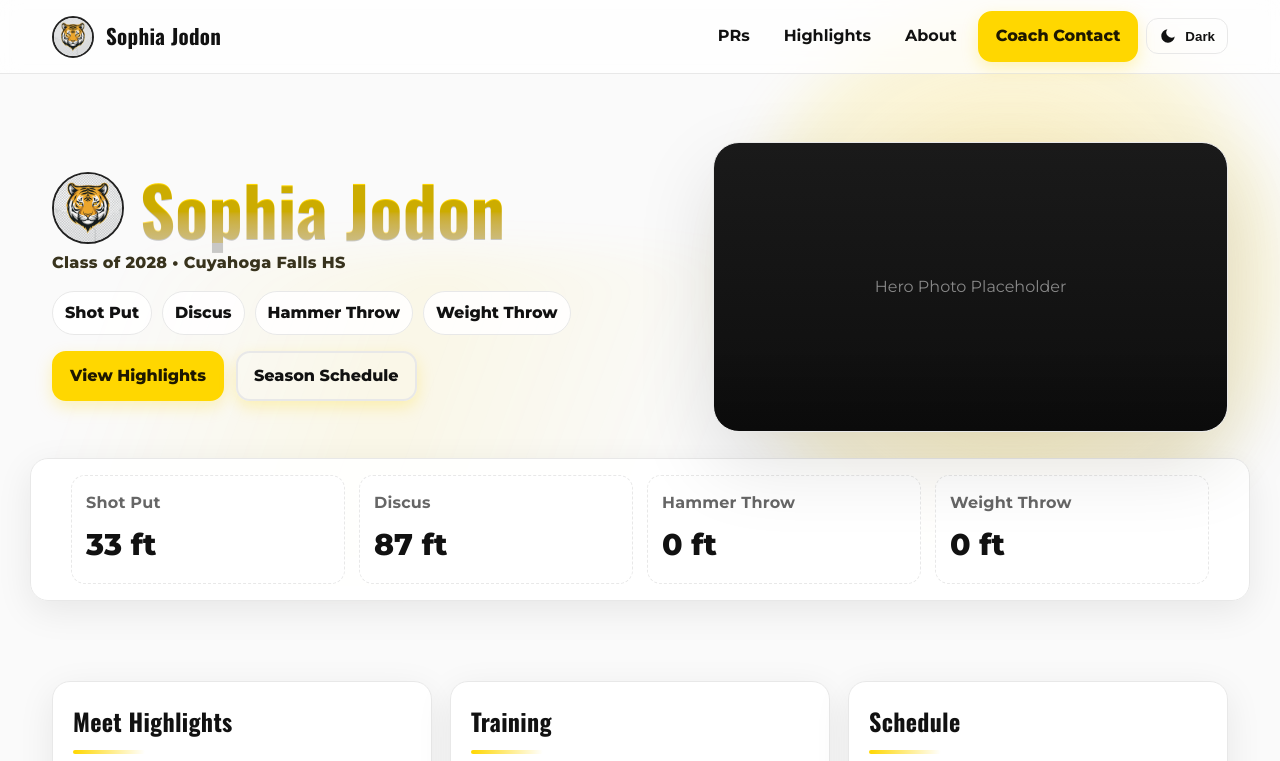
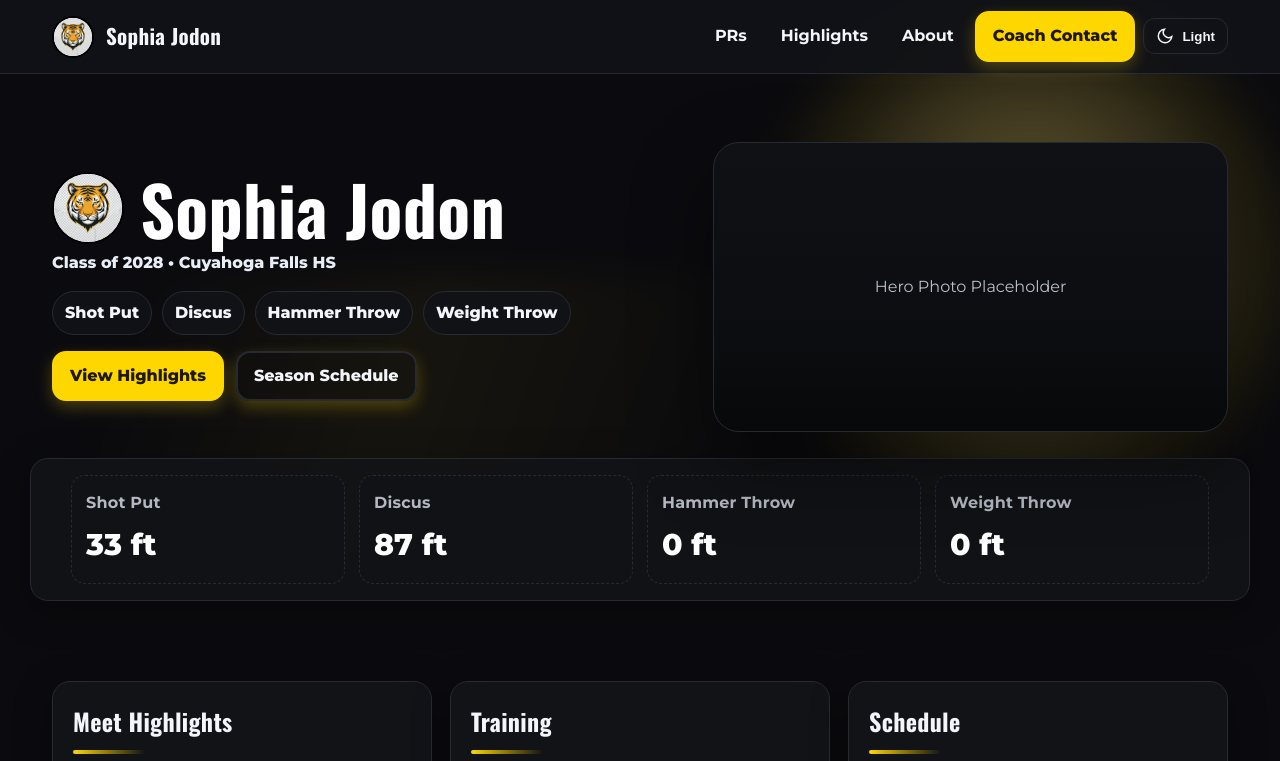
Before and after one commit to bjodon2137/sophiajodon.com, a plain HTML site: page index.html in a window 1280 px wide. Both pictures are taken after a click on the button "Dark". Shown: the top 761 px of the page. Drawn offline with nearby package versions, Linux system fonts and the light colour scheme.

Commit message:
Update index.html

```diff
--- a/index.html
+++ b/index.html
@@ -5,7 +5,7 @@
   <meta name="viewport" content="width=device-width, initial-scale=1"/>
   <title>Sophia Jodon — Throws (Class of 2028)</title>
   <meta name="description" content="Recruiting page for Sophia Jodon — Shot Put, Discus, Hammer, Weight Throw. PRs, highlights, schedule, coach contact.">
-  <meta name="theme-color" content="#0a0a0a">
+  <meta name="theme-color" content="#0b0b0f">
   <link rel="canonical" href="https://sophiajodon.com">
 
   <!-- Social cards -->
@@ -24,31 +24,36 @@
   <link rel="icon" type="image/png" href="/assets/tiger.png">
 
   <style>
-    /* ========== THEME TOKENS ========== */
+    /* ===== THEME TOKENS (Light default) ===== */
     :root{
       --gold:#FFD700;
       --gold-ink:#1e1800;
-      --black:#0a0a0a; /* deep charcoal for smoother rendering */
-      --ink:#101010;
-      --bg:#0c0c0c;
-      --card:#121212;
-      --muted:#a7a7a7;
-      --line:#242424;
+
+      /* Light */
+      --bg:#fafafa;
+      --card:#ffffff;
+      --ink:#121212;
+      --muted:#555;
+      --line:#e6e8ee;
+
       --radius:18px;
       --radius-lg:26px;
+      --shadow-xl:0 30px 80px rgba(0,0,0,.12);
+      --shadow:0 10px 36px rgba(0,0,0,.08);
+      --shadow-sm:0 4px 14px rgba(0,0,0,.06);
+      --max:1220px;
+      --nav-h:74px;
+    }
+    /* Dark overrides */
+    [data-theme="dark"]{
+      --bg:#0b0b0f;
+      --card:#121317;
+      --ink:#f3f5fa;
+      --muted:#b3b8c2;
+      --line:#262a33;
       --shadow-xl:0 30px 80px rgba(0,0,0,.45);
       --shadow:0 10px 36px rgba(0,0,0,.35);
       --shadow-sm:0 4px 14px rgba(0,0,0,.25);
-      --max:1220px;
-      --nav-h:74px;
-    }
-    /* Light mode */
-    [data-theme="light"]{
-      --bg:#fafafa; --card:#ffffff; --ink:#111;
-      --muted:#666; --line:#e8e8e8;
-      --shadow-xl:0 30px 80px rgba(0,0,0,.12);
-      --shadow:0 10px 36px rgba(0,0,0,.08);
-      --shadow-sm:0 4px 14px rgba(0,0,0,.06);
     }
 
     *{box-sizing:border-box}
@@ -62,29 +67,26 @@
     a{color:inherit; text-decoration:none}
     h1,h2,h3,.brand .name{font-family:Oswald, Montserrat, system-ui, sans-serif; letter-spacing:.3px}
 
-    /* ========== UTILS ========== */
     .wrap{max-width:var(--max); margin:auto; padding:0 22px}
     section{scroll-margin-top:calc(var(--nav-h) + 12px)}
 
-    /* ========== NAV ========== */
+    /* ===== NAV ===== */
     .nav{
       position:sticky; top:0; z-index:50; height:var(--nav-h);
-      backdrop-filter: saturate(1.2) blur(10px);
-      background:color-mix(in oklab, var(--card) 70%, transparent);
+      backdrop-filter:saturate(1.2) blur(8px);
+      background:color-mix(in oklab, var(--card) 92%, transparent);
       border-bottom:1px solid var(--line);
     }
     .nav .inner{
       height:100%; display:flex; align-items:center; justify-content:space-between; gap:16px;
     }
     .brand{display:flex; align-items:center; gap:12px}
-    .brand img{width:42px; height:42px; border-radius:50%; object-fit:contain; background:#fff; border:2px solid #000}
-    [data-theme="light"] .brand img{border-color:#222}
+    .brand img{width:42px; height:42px; border-radius:50%; object-fit:contain; background:#fff; border:2px solid #111}
+    [data-theme="dark"] .brand img{border-color:#000}
     .brand .name{font-weight:800; font-size:21px}
     .links{display:flex; align-items:center; gap:8px; flex-wrap:wrap}
-    .link{
-      padding:8px 12px; border-radius:12px; border:1px solid transparent; font-weight:700;
-    }
-    .link:hover{border-color:var(--line); background:color-mix(in oklab, var(--card) 80%, transparent)}
+    .link{padding:8px 12px; border-radius:12px; border:1px solid transparent; font-weight:700}
+    .link:hover{border-color:var(--line); background:color-mix(in oklab, var(--card) 85%, transparent)}
     .btn{
       display:inline-block; padding:10px 16px; border:2px solid var(--gold); color:var(--gold-ink);
       border-radius:14px; font-weight:900; background:var(--gold);
@@ -99,50 +101,49 @@
       display:inline-flex; align-items:center; gap:8px; padding:8px 12px; border-radius:12px;
       border:1px solid var(--line); background:transparent; color:var(--ink); font-weight:800; cursor:pointer;
     }
-    .toggle:hover{background:color-mix(in oklab, var(--card) 80%, transparent)}
+    .toggle:hover{background:color-mix(in oklab, var(--card) 85%, transparent)}
     .toggle svg{width:18px; height:18px}
 
-    /* ========== HERO ========== */
-    .hero{
-      position:relative; padding:68px 0 46px;
-      isolation:isolate;
-    }
+    /* ===== HERO ===== */
+    .hero{position:relative; padding:68px 0 46px; isolation:isolate}
     .bg-orb, .bg-stripe{
-      position:absolute; inset:auto; pointer-events:none; z-index:-1; filter:blur(20px);
-      opacity:.55; transform:translateZ(0);
+      position:absolute; inset:auto; pointer-events:none; z-index:-1; filter:blur(20px); opacity:.5; transform:translateZ(0);
       animation:float 18s ease-in-out infinite alternate;
     }
     .bg-orb{
-      width:860px; height:860px; border-radius:50%;
-      background:radial-gradient(closest-side, color-mix(in oklab, var(--gold) 75%, white) 0%, rgba(255,215,0,.25) 55%, transparent 70%);
+      width:820px; height:820px; border-radius:50%;
+      background:radial-gradient(closest-side, color-mix(in oklab, var(--gold) 75%, white) 0%, rgba(255,215,0,.18) 55%, transparent 70%);
       top:-220px; right:-160px;
     }
     .bg-stripe{
-      width:120vw; height:320px; left:-10vw; top:180px;
-      background:linear-gradient(110deg, transparent 0 15%, rgba(255,215,0,.14) 35%, transparent 55% 100%);
+      width:120vw; height:300px; left:-10vw; top:200px;
+      background:linear-gradient(110deg, transparent 0 15%, rgba(255,215,0,.10) 35%, transparent 60% 100%);
       animation-duration:24s;
     }
-    @keyframes float{to{transform:translate3d(0, -10px, 0)}}
+    @keyframes float{to{transform:translate3d(0, -12px, 0)}}
 
-    .hero-grid{
-      display:grid; gap:32px; align-items:center;
-      grid-template-columns:1.1fr .9fr;
-    }
+    .hero-grid{display:grid; gap:32px; align-items:center; grid-template-columns:1.1fr .9fr}
     @media (max-width:980px){ .hero-grid{grid-template-columns:1fr} }
 
     .title-row{display:flex; align-items:center; gap:16px}
-    .crest{width:72px; height:72px; border-radius:50%; background:#fff; border:2px solid #000; object-fit:contain}
-    [data-theme="light"] .crest{border-color:#222}
-    h1{
-      margin:0; font-size:clamp(36px,6vw,68px); line-height:1.02; font-weight:800;
-      background:linear-gradient(180deg, var(--gold) 0 55%, color-mix(in oklab, var(--gold), #ffffff) 100%);
+    .crest{width:72px; height:72px; border-radius:50%; background:#fff; border:2px solid #111; object-fit:contain}
+    [data-theme="dark"] .crest{border-color:#000}
+    h1{margin:0; font-size:clamp(36px,6vw,68px); line-height:1.02; font-weight:800}
+    /* Light: gold gradient headline; Dark: clean white for max readability */
+    :root h1{
+      background:linear-gradient(180deg, var(--gold) 0 55%, #fff 100%);
       -webkit-background-clip:text; background-clip:text; color:transparent; text-shadow:0 1px 0 rgba(0,0,0,.2);
     }
-    .sub{margin:6px 0 0; font-weight:800; color:color-mix(in oklab, var(--ink) 80%, var(--gold) 20%); letter-spacing:.3px}
+    [data-theme="dark"] h1{
+      background:none; color:#ffffff; text-shadow:0 1px 0 rgba(0,0,0,.6);
+    }
+    .sub{margin:6px 0 0; font-weight:800; color:#111}
+    [data-theme="dark"] .sub{color:#e9edf7}
+
     .chips{display:flex; flex-wrap:wrap; gap:10px; margin-top:14px}
     .chip{
       padding:8px 12px; border-radius:999px; border:1.5px solid var(--line);
-      background:color-mix(in oklab, var(--card) 86%, transparent); font-weight:800;
+      background:color-mix(in oklab, var(--card) 92%, transparent); font-weight:800; color:var(--ink);
     }
 
     .hero-cta{display:flex; gap:12px; margin-top:16px; flex-wrap:wrap}
@@ -150,30 +151,22 @@
     .media{
       border-radius:var(--radius-lg); overflow:hidden; border:1px solid var(--line); box-shadow:var(--shadow-xl);
       aspect-ratio:16/9; background:linear-gradient(180deg,#1a1a1a, #0e0e0e);
-      display:grid; place-items:center; color:#888; position:relative;
+      display:grid; place-items:center; color:#a6a6a6; position:relative;
     }
+    [data-theme="dark"] .media{background:linear-gradient(180deg,#0f1115,#0a0b0d); color:#b9bfcc}
     .media img{width:100%; height:100%; object-fit:cover; transform:scale(1.02)}
-    .media::after{
-      content:""; position:absolute; inset:0;
-      background:linear-gradient(180deg, transparent 70%, rgba(0,0,0,.25));
-    }
+    .media::after{content:""; position:absolute; inset:0; background:linear-gradient(180deg, transparent 70%, rgba(0,0,0,.25))}
 
-    /* ========== PR STRIP ========== */
-    .strip{
-      margin-top:26px; background:color-mix(in oklab, var(--card) 90%, transparent); border:1px solid var(--line);
-      border-radius:var(--radius); box-shadow:var(--shadow);
-    }
-    .strip .row{
-      display:grid; grid-template-columns:repeat(4,1fr); gap:14px; padding:16px 18px;
-    }
+    /* ===== PR STRIP ===== */
+    .strip{margin-top:26px; background:color-mix(in oklab, var(--card) 95%, transparent); border:1px solid var(--line); border-radius:var(--radius); box-shadow:var(--shadow)}
+    .strip .row{display:grid; grid-template-columns:repeat(4,1fr); gap:14px; padding:16px 18px}
     @media (max-width:920px){ .strip .row{grid-template-columns:repeat(2,1fr)} }
-    .pr{
-      padding:14px; border-radius:14px; border:1px dashed var(--line); background:color-mix(in oklab, var(--card) 80%, transparent);
-    }
+    .pr{padding:14px; border-radius:14px; border:1px dashed var(--line); background:color-mix(in oklab, var(--card) 88%, transparent)}
     .pr .label{font-weight:700; color:var(--muted); letter-spacing:.2px}
     .pr .value{font-weight:900; font-size:clamp(20px,3.2vw,30px); margin-top:4px}
+    [data-theme="dark"] .pr .value{color:#ffffff}
 
-    /* ========== SECTIONS ========== */
+    /* ===== SECTIONS ===== */
     .section{margin-top:34px}
     .grid{display:grid; gap:18px}
     .two{grid-template-columns:repeat(2,minmax(0,1fr))}
@@ -186,22 +179,15 @@
     }
     .card.reveal{transform:translateY(0); opacity:1}
     h2{margin:0 0 10px; font-size:24px; font-weight:900; color:var(--ink); position:relative}
-    h2::after{
-      content:""; display:block; width:72px; height:4px; margin-top:8px;
-      background:linear-gradient(90deg,var(--gold), transparent);
-      border-radius:999px;
-    }
+    h2::after{content:""; display:block; width:72px; height:4px; margin-top:8px; background:linear-gradient(90deg,var(--gold), transparent); border-radius:999px}
     .muted{color:var(--muted)}
     .list{margin:10px 0 0; padding-left:18px}
-    .media-box{
-      border:1px dashed var(--line); border-radius:14px; aspect-ratio:16/9; display:grid; place-items:center; color:var(--muted);
-      background:color-mix(in oklab, var(--card) 85%, transparent);
-    }
+    .media-box{border:1px dashed var(--line); border-radius:14px; aspect-ratio:16/9; display:grid; place-items:center; color:var(--muted); background:color-mix(in oklab, var(--card) 92%, transparent)}
 
-    /* ========== FOOTER ========== */
+    /* ===== FOOTER ===== */
     footer{margin:42px 0 26px; text-align:center; color:var(--muted)}
 
-    /* Accessibility focus */
+    /* Focus ring */
     :focus-visible{outline:3px solid var(--gold); outline-offset:3px}
   </style>
 </head>
@@ -221,7 +207,7 @@
         <a class="btn" href="#contact">Coach Contact</a>
         <button class="toggle" id="themeToggle" aria-label="Toggle theme">
           <svg id="themeIcon" viewBox="0 0 24 24" fill="currentColor" aria-hidden="true">
-            <path d="M12 3a1 1 0 0 1 1 1v1a1 1 0 1 1-2 0V4a1 1 0 0 1 1-1zm6.36 2.64a1 1 0 0 1 1.41 1.41l-.71.71a1 1 0 1 1-1.41-1.41l.71-.71zM21 11a1 1 0 1 1 0 2h-1a1 1 0 1 1 0-2h1zM5.64 5.64a1 1 0 0 1 1.41 0l.71.71A1 1 0 0 1 6.35 7.77l-.71-.71a1 1 0 0 1 0-1.41zM12 18a1 1 0 0 1 1 1v1a1 1 0 1 1-2 0v-1a1 1 0 0 1 1-1zM4 11a1 1 0 1 1 0 2H3a1 1 0 1 1 0-2h1zm13.66 4.59a1 1 0 0 1 1.41 1.41l-.71.71a1 1 0 1 1-1.41-1.41l.71-.71zM6.35 16.24a1 1 0 0 1 0 1.41l-.71.71a1 1 0 1 1-1.41-1.41l.71-.71a1 1 0 0 1 1.41 0z"/>
+            <path id="iconPath" d="M12 3v2m0 14v2m9-9h-2M5 12H3m15.36-6.36-1.42 1.42M7.05 16.95l-1.41 1.41m12.73 0-1.41-1.41M7.05 7.05 5.64 5.64" stroke="currentColor" stroke-width="2" fill="none" stroke-linecap="round"/>
           </svg>
           <strong id="themeText">Light</strong>
         </button>
@@ -254,7 +240,6 @@
       </div>
 
       <div class="media">
-        <!-- Replace when ready -->
         <!-- <img src="/assets/hero.jpg" alt="Sophia Jodon in competition"> -->
         <span>Hero Photo Placeholder</span>
       </div>
@@ -326,7 +311,6 @@
       <article class="card">
         <h2>Coach Contact</h2>
         <p>Email: <a href="mailto:info@sophiajodon.com"><strong>info@sophiajodon.com</strong></a></p>
-        <p class="muted">Prefer a one-sheet? Download below.</p>
       </article>
       <article class="card">
         <h2>Download</h2>
@@ -338,48 +322,41 @@
   <footer>© <span id="year"></span> Sophia Jodon</footer>
 
   <script>
-    // ---------- util ----------
+    // Helpers
     const $ = s => document.querySelector(s);
     const $$ = s => document.querySelectorAll(s);
 
-    // Year + updated label
+    // Year + updated
     $("#year").textContent = new Date().getFullYear();
-    $("#updated").textContent = new Date().toLocaleDateString();
+    $("#updated") && ($("#updated").textContent = new Date().toLocaleDateString());
 
-    // Theme init: saved > system
+    // THEME: saved > system
     const root = document.documentElement;
-    const saved = localStorage.getItem("theme"); // "light" | "dark" | null
-    const prefersDark = window.matchMedia && window.matchMedia("(prefers-color-scheme: dark)").matches;
-    function setTheme(mode){
-      if(mode === "light"){ root.setAttribute("data-theme","light"); }
-      else if(mode === "dark"){ root.setAttribute("data-theme",""); } // default is dark palette; empty = dark
-      else { root.setAttribute("data-theme", prefersDark ? "" : "light"); }
-      // icon text
-      const isLight = root.getAttribute("data-theme")==="light";
-      $("#themeText").textContent = isLight ? "Dark" : "Light";
-      $("#themeIcon").innerHTML = isLight
-        ? '<path d="M21 12.79A9 9 0 1 1 11.21 3 7 7 0 0 0 21 12.79z"/>'
-        : '<path d="M12 3v2m0 14v2m9-9h-2M5 12H3m15.36-6.36-1.42 1.42M7.05 16.95l-1.41 1.41m12.73 0-1.41-1.41M7.05 7.05 5.64 5.64" stroke="currentColor" stroke-width="2" fill="none" stroke-linecap="round"/>';
-      // theme-color tint
-      document.querySelector('meta[name="theme-color"]').setAttribute('content', isLight ? "#ffffff" : "#0a0a0a");
+    const saved = localStorage.getItem("theme");              // "light" | "dark" | null
+    const prefersDark = window.matchMedia("(prefers-color-scheme: dark)").matches;
+
+    function applyTheme(mode){
+      const m = mode || (prefersDark ? "dark" : "light");
+      root.setAttribute("data-theme", m);
+      $("#themeText").textContent = m === "dark" ? "Light" : "Dark";
+      const meta = document.querySelector('meta[name="theme-color"]');
+      meta.setAttribute("content", m === "dark" ? "#0b0b0f" : "#ffffff");
+      // Icon
+      const path = m === "dark"
+        ? 'M21 12.79A9 9 0 1 1 11.21 3 7 7 0 0 0 21 12.79z'
+        : 'M12 3v2m0 14v2m9-9h-2M5 12H3m15.36-6.36-1.42 1.42M7.05 16.95l-1.41 1.41m12.73 0-1.41-1.41M7.05 7.05 5.64 5.64';
+      $("#iconPath").setAttribute("d", path);
     }
-    setTheme(saved);
+    applyTheme(saved);
 
-    $("#themeToggle").addEventListener("click", ()=>{
-      const isLight = root.getAttribute("data-theme")==="light";
-      const next = isLight ? null : "light"; // toggle between dark(default) and light
-      if(next) localStorage.setItem("theme", next); else localStorage.removeItem("theme");
-      setTheme(next);
+    $("#themeToggle").addEventListener("click", () => {
+      const current = root.getAttribute("data-theme");
+      const next = current === "dark" ? "light" : "dark";
+      localStorage.setItem("theme", next);
+      applyTheme(next);
     });
 
-    // Update when system theme changes (if no saved pref)
-    if(!saved && window.matchMedia){
-      window.matchMedia("(prefers-color-scheme: dark)").addEventListener("change", e=>{
-        setTheme(null);
-      });
-    }
-
-    // IntersectionObserver: reveal cards smoothly
+    // Reveal cards
     const io = new IntersectionObserver((entries)=>{
       entries.forEach(e=>{
         if(e.isIntersecting){ e.target.classList.add("reveal"); io.unobserve(e.target); }
@@ -387,22 +364,20 @@
     }, {threshold:.16});
     $$('.card').forEach(el=>io.observe(el));
 
-    // Animated PR counters
-    const prStrip = $("#prs");
-    let counted = false;
+    // PR counters
+    const prStrip = $("#prs"); let counted = false;
     const cIo = new IntersectionObserver((entries)=>{
       entries.forEach(e=>{
         if(e.isIntersecting && !counted){
           counted = true;
           $$(".count").forEach(el=>{
             const target = +el.dataset.target || 0;
-            const dur = 900; // ms
+            const dur = 900;
             const start = performance.now();
-            const from = 0;
             function tick(t){
               const p = Math.min(1, (t-start)/dur);
-              const eased = (1 - Math.pow(1-p, 3)); // easeOutCubic
-              el.textContent = Math.round(from + (target-from)*eased);
+              const eased = 1 - Math.pow(1-p, 3);
+              el.textContent = Math.round(target * eased);
               if(p<1) requestAnimationFrame(tick);
             }
             requestAnimationFrame(tick);
```
